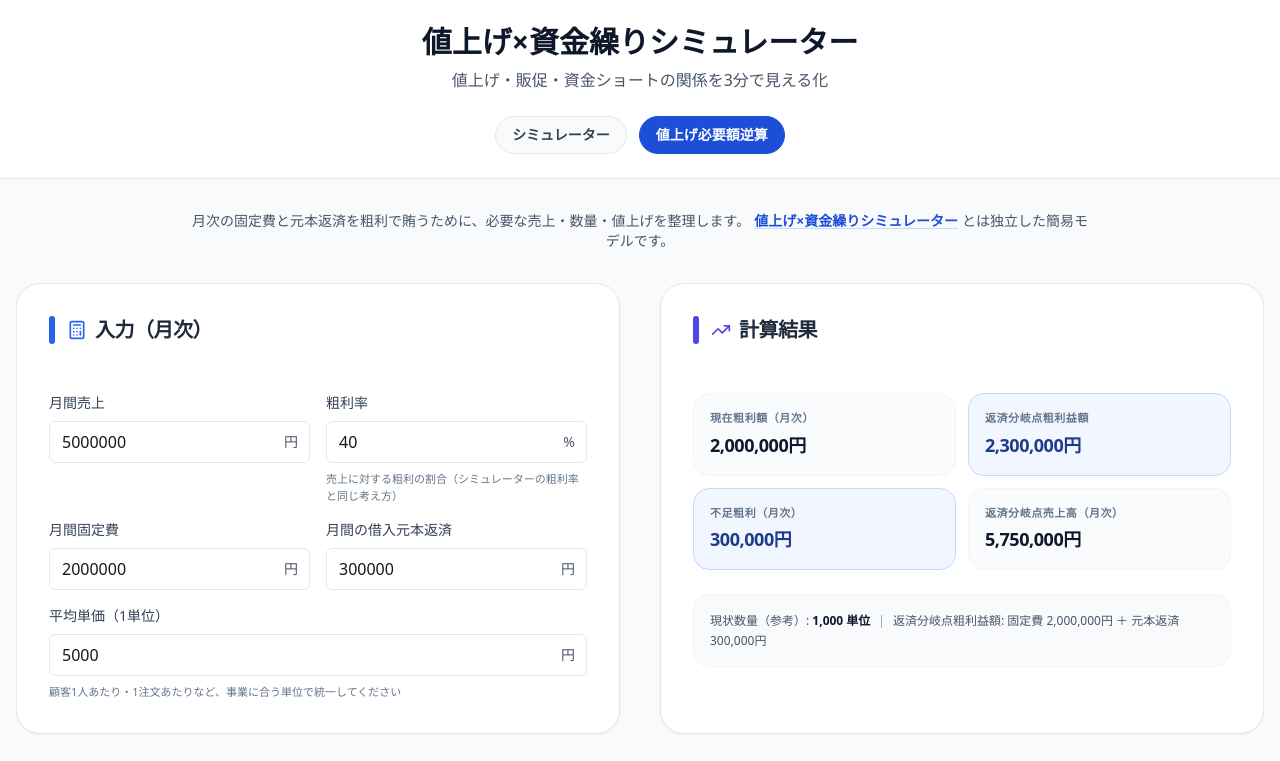
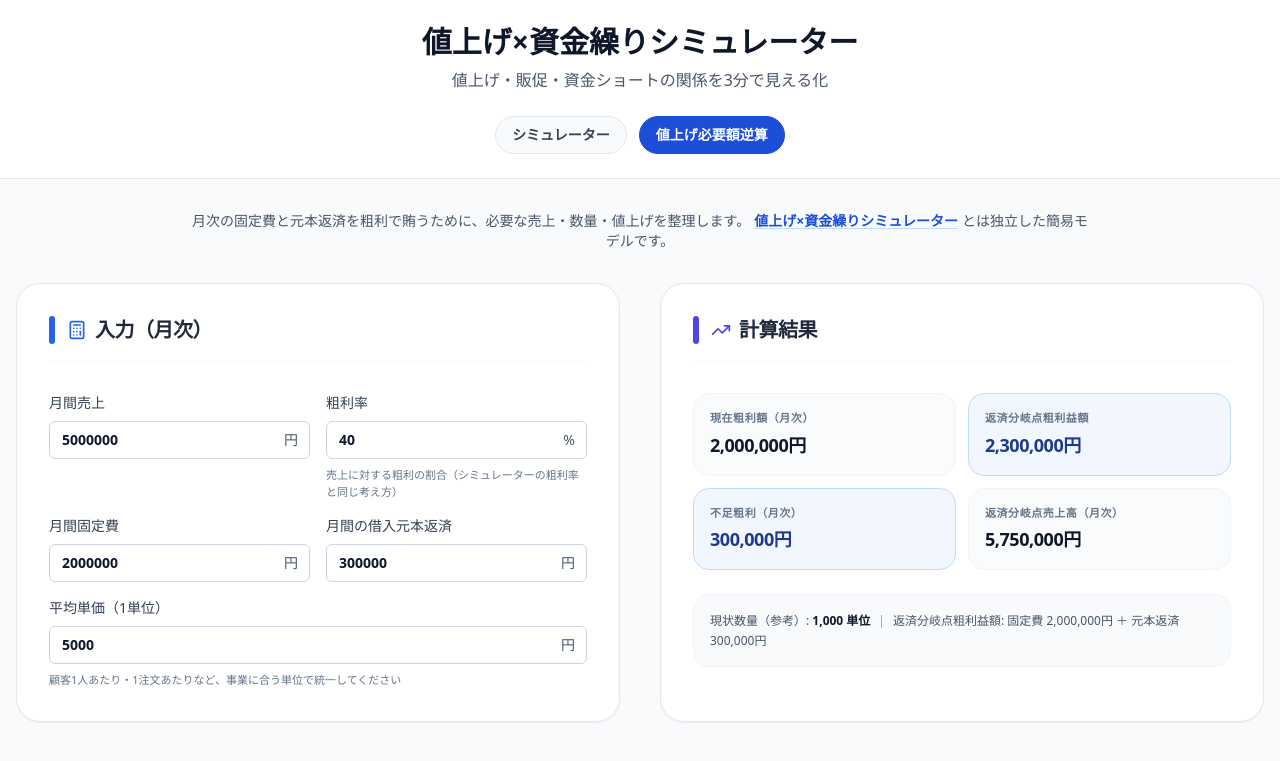
Before and after one commit to vividpdca-art/cash-flow-simulator, a Next.js app: page /reverse in a window 1280 px wide. Shown: the top 761 px of the page. Built offline with nearby package versions, Linux system fonts and the light colour scheme.

Commit message:
finalize reverse pricing tool ui and ux

```diff
--- a/src/app/reverse/page.tsx
+++ b/src/app/reverse/page.tsx
@@ -59,7 +59,7 @@ const Field = ({
           value={value}
           onChange={onChange}
           placeholder="0"
-        className="w-full rounded-md border px-3 py-2 pr-12 focus:outline-none focus:ring-2 focus:ring-blue-500"
+          className="w-full rounded-md border border-slate-300 bg-white px-3 py-2 pr-12 text-base font-bold text-slate-900 focus:outline-none focus:ring-2 focus:ring-blue-500 md:text-sm"
         />
       <span className="pointer-events-none absolute right-3 top-1/2 -translate-y-1/2 text-sm text-slate-600">
         {unit}
```
Lines whose indentation alone changed are shown as unchanged.
